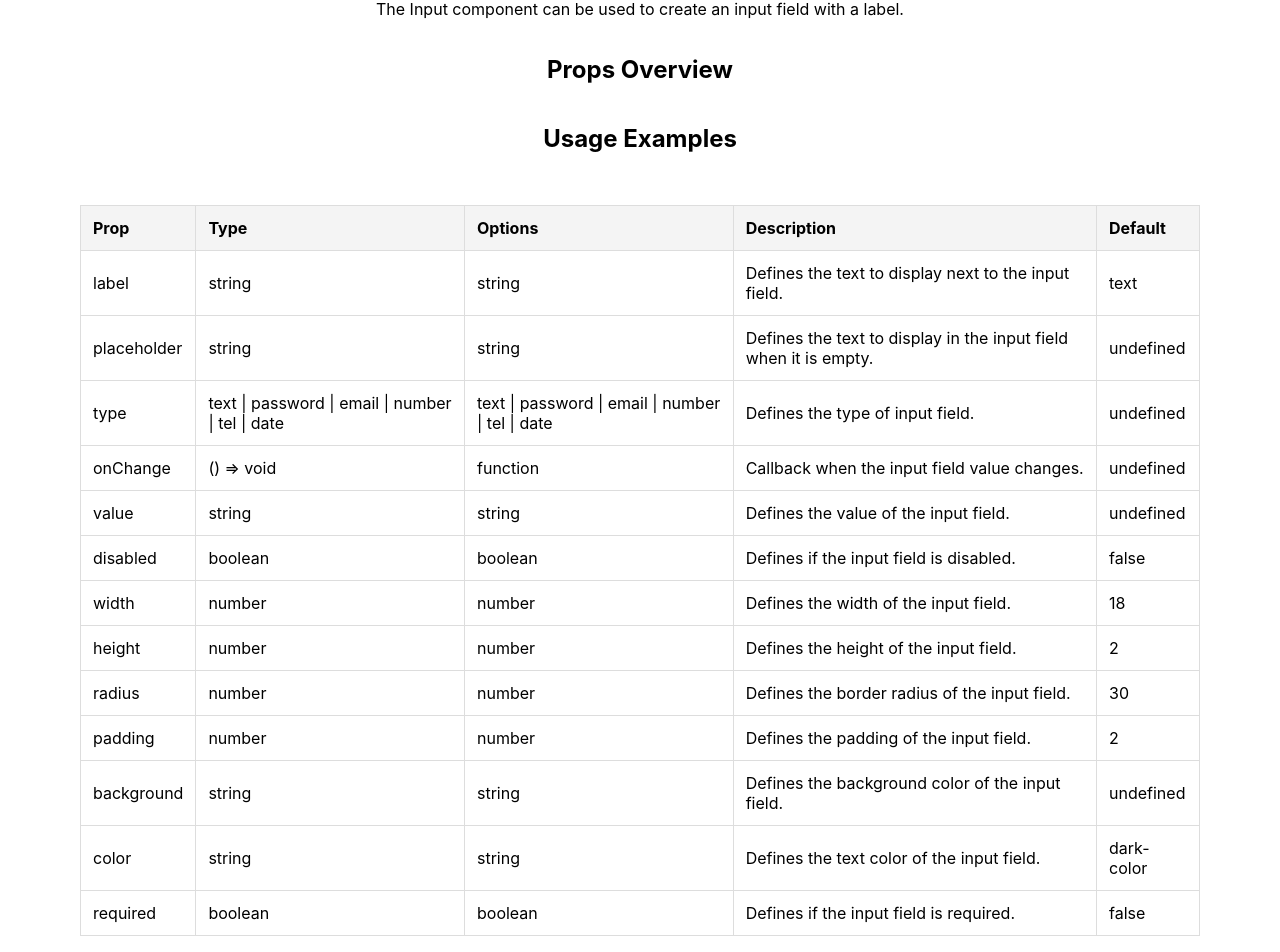
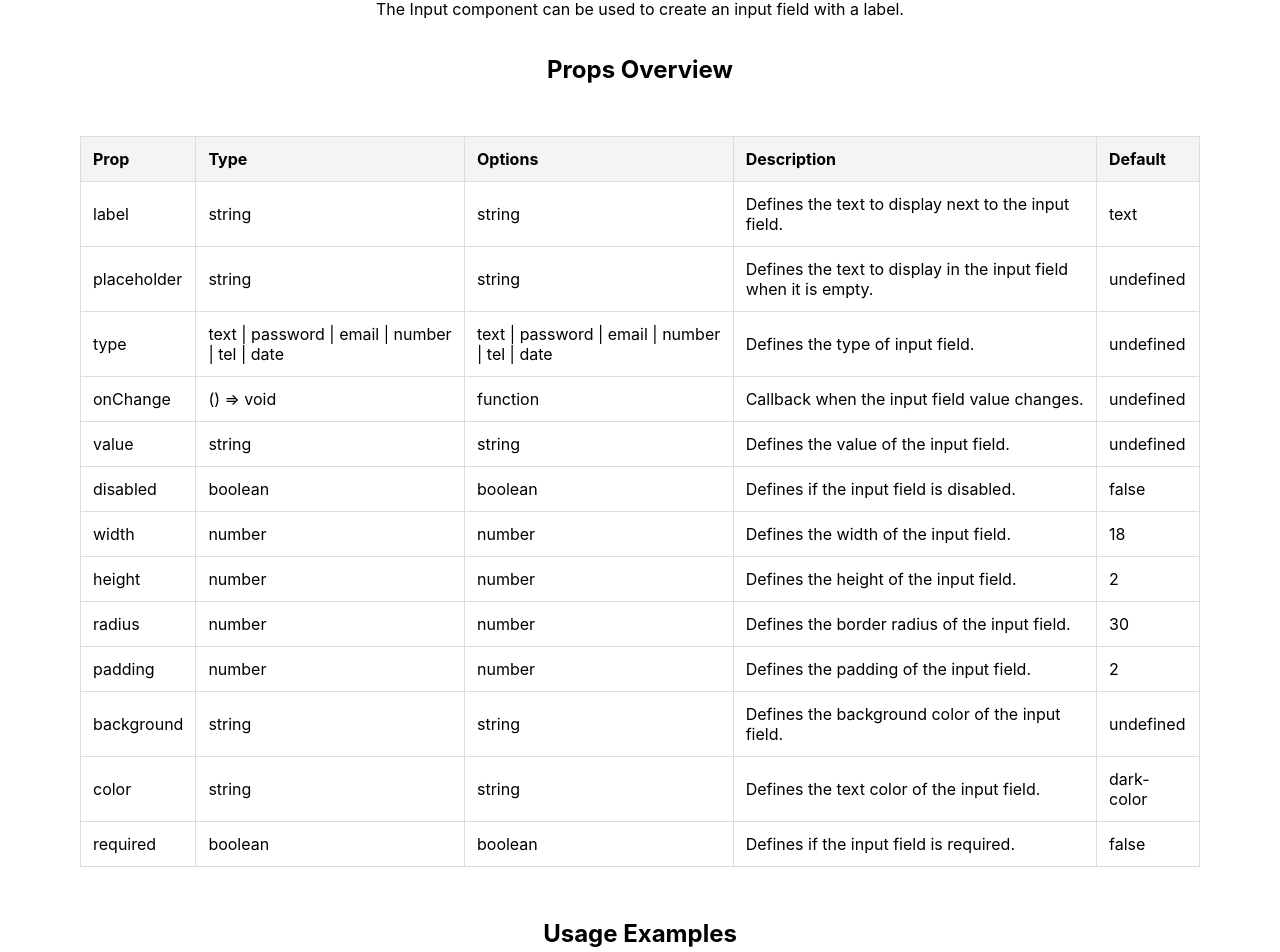
Before and after one commit to alxesv/B3_REACT_ADVANCED, a React (Create React App) app in the folder kenzaza/: page /input in a window 1280 px wide. Shown: the part 160-1112 px from the top of the page. Built offline with nearby package versions, Linux system fonts and the light colour scheme.

Commit message:
fix input page h2

```diff
--- a/kenzaza/src/pages/input/InputPage.tsx
+++ b/kenzaza/src/pages/input/InputPage.tsx
@@ -50,7 +50,6 @@ const InputPage: React.FC = () => {
         <h1>Input Component Documentation</h1>
         <p>The Input component can be used to create an input field with a label.</p>
         <h2>Props Overview</h2>
-        <h2>Usage Examples</h2>
 
         <Table
         columns={columnsProp}
@@ -58,6 +57,7 @@ const InputPage: React.FC = () => {
         type='secondary'
         />
 
+        <h2>Usage Examples</h2>
 
         <div className='example-code-block'>
           <div className='example-block justify-around'>
```
